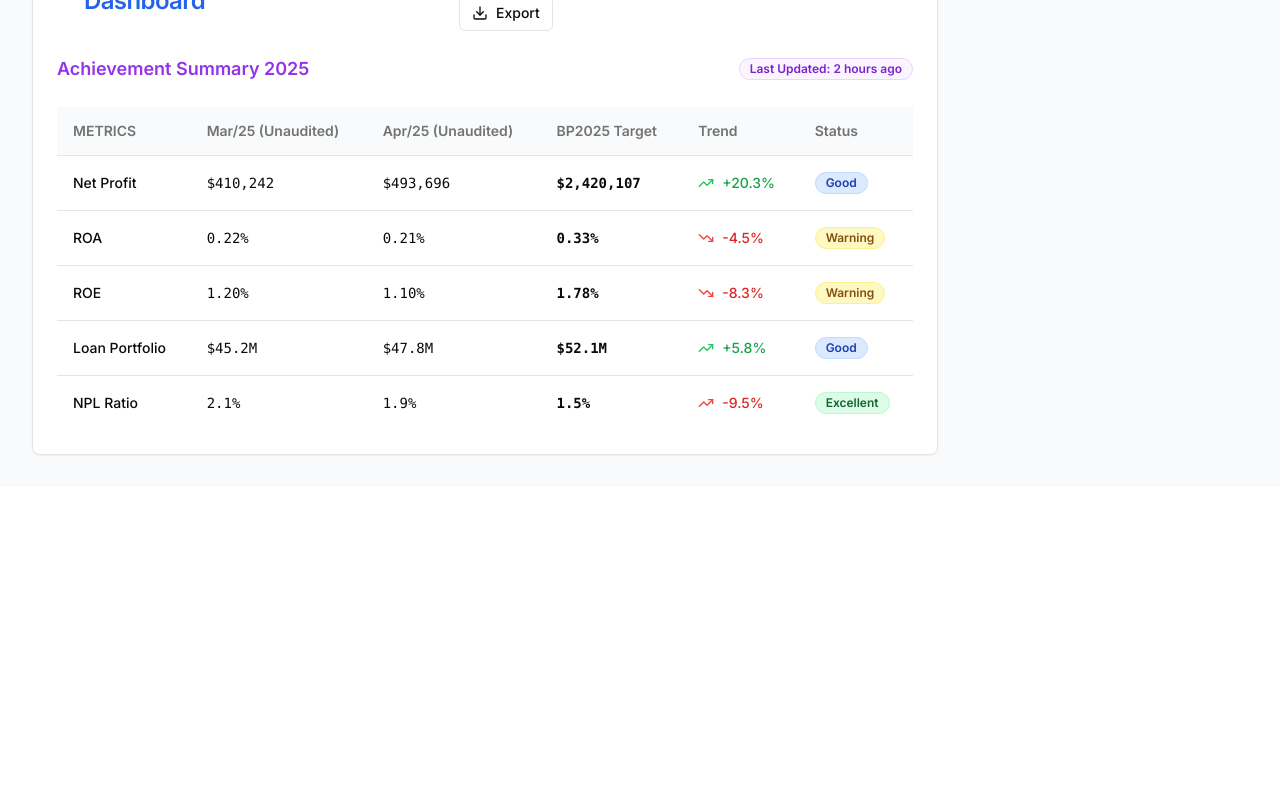
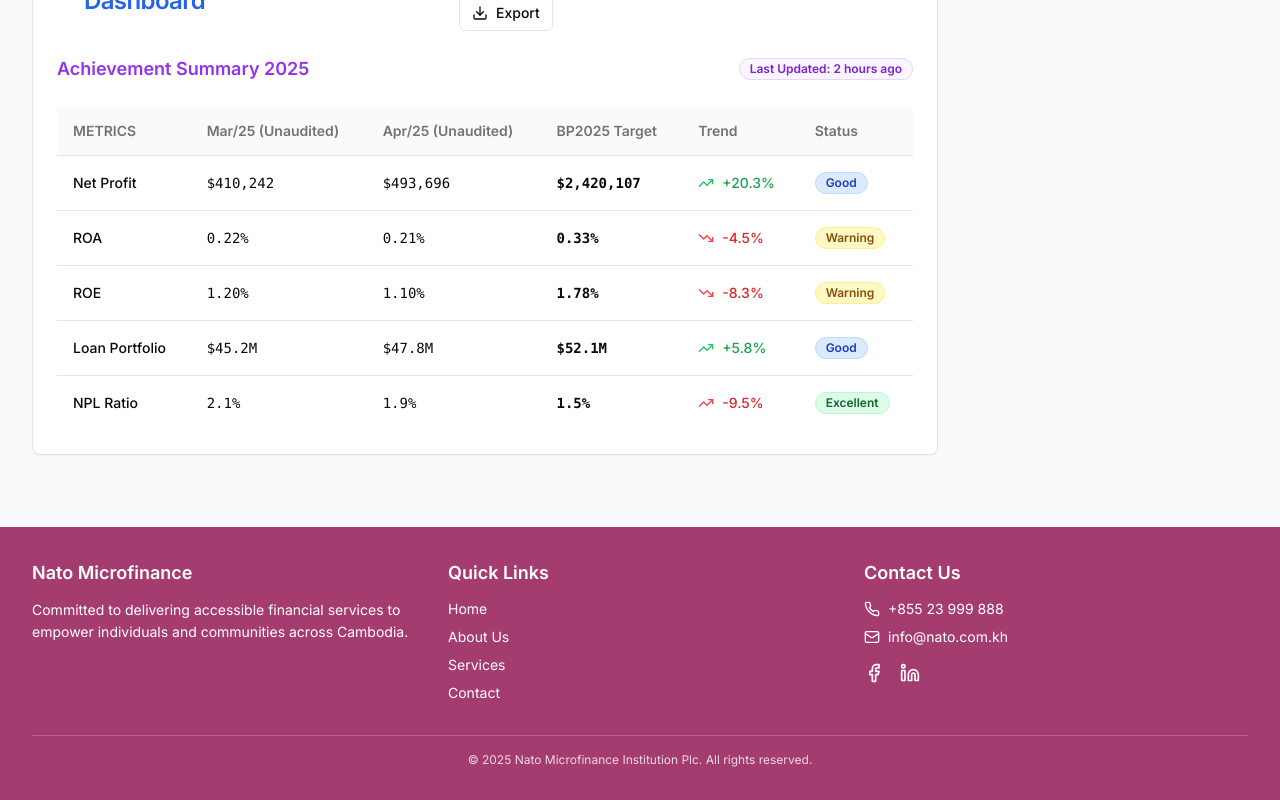
Before and after one commit to kakelay/HR-System, a Next.js app: page / in a window 1280 px wide. Shown: the part 1339-2139 px from the top of the page. Before the commit the page ends 1826 px from the top, so only its background shows below. Built offline with nearby package versions, Linux system fonts and the light colour scheme.

Commit message:
update code

```diff
--- a/app/page.tsx
+++ b/app/page.tsx
@@ -1,9 +1,10 @@
-import { Header } from "@/components/header"
-import { HeroCarousel } from "@/components/hero-carousel"
-import { CEOMessage } from "@/components/ceo-message"
-import { QuickLook } from "@/components/quick-look"
-import { MainContent } from "@/components/main-content"
-import { DesktopNavigation } from "@/components/desktop-navigation"
+import { Header } from "@/components/header";
+import { HeroCarousel } from "@/components/hero-carousel";
+import { CEOMessage } from "@/components/ceo-message";
+import { QuickLook } from "@/components/quick-look";
+import { MainContent } from "@/components/main-content";
+import { DesktopNavigation } from "@/components/desktop-navigation";
+import { Footer } from "@/components/footer";
 
 export default function HomePage() {
   return (
@@ -24,6 +25,7 @@ export default function HomePage() {
           </div>
         </div>
       </main>
+       <Footer/>
     </div>
-  )
+  );
 }
--- /dev/null
+++ b/components/footer.tsx
@@ -0,0 +1,66 @@
+"use client"
+
+import Link from "next/link"
+import { Facebook, Linkedin, Mail, Phone } from "lucide-react"
+
+export function Footer() {
+  return (
+    <footer className="bg-[#a53c6f] text-white py-8 mt-10">
+      <div className="container mx-auto px-4 sm:px-6 lg:px-8">
+        <div className="grid grid-cols-1 md:grid-cols-3 gap-8">
+          {/* Company Info */}
+          <div>
+            <h4 className="text-lg font-semibold mb-3">Nato Microfinance</h4>
+            <p className="text-sm leading-relaxed">
+              Committed to delivering accessible financial services to empower individuals and communities across Cambodia.
+            </p>
+          </div>
+
+          {/* Quick Links */}
+          <div>
+            <h4 className="text-lg font-semibold mb-3">Quick Links</h4>
+            <ul className="space-y-2 text-sm">
+              <li>
+                <Link href="/" className="hover:underline">Home</Link>
+              </li>
+              <li>
+                <Link href="/about" className="hover:underline">About Us</Link>
+              </li>
+              <li>
+                <Link href="/services" className="hover:underline">Services</Link>
+              </li>
+              <li>
+                <Link href="/contact" className="hover:underline">Contact</Link>
+              </li>
+            </ul>
+          </div>
+
+          {/* Contact + Social */}
+          <div>
+            <h4 className="text-lg font-semibold mb-3">Contact Us</h4>
+            <div className="text-sm space-y-2">
+              <p className="flex items-center">
+                <Phone className="h-4 w-4 mr-2" /> +855 23 999 888
+              </p>
+              <p className="flex items-center">
+                <Mail className="h-4 w-4 mr-2" /> info@nato.com.kh
+              </p>
+            </div>
+            <div className="flex space-x-4 mt-4">
+              <Link href="https://facebook.com" target="_blank" aria-label="Facebook">
+                <Facebook className="h-5 w-5 hover:text-gray-200" />
+              </Link>
+              <Link href="https://linkedin.com" target="_blank" aria-label="LinkedIn">
+                <Linkedin className="h-5 w-5 hover:text-gray-200" />
+              </Link>
+            </div>
+          </div>
+        </div>
+
+        <div className="border-t border-white/20 mt-8 pt-4 text-center text-xs text-white/80">
+          © {new Date().getFullYear()} Nato Microfinance Institution Plc. All rights reserved.
+        </div>
+      </div>
+    </footer>
+  )
+}
```
